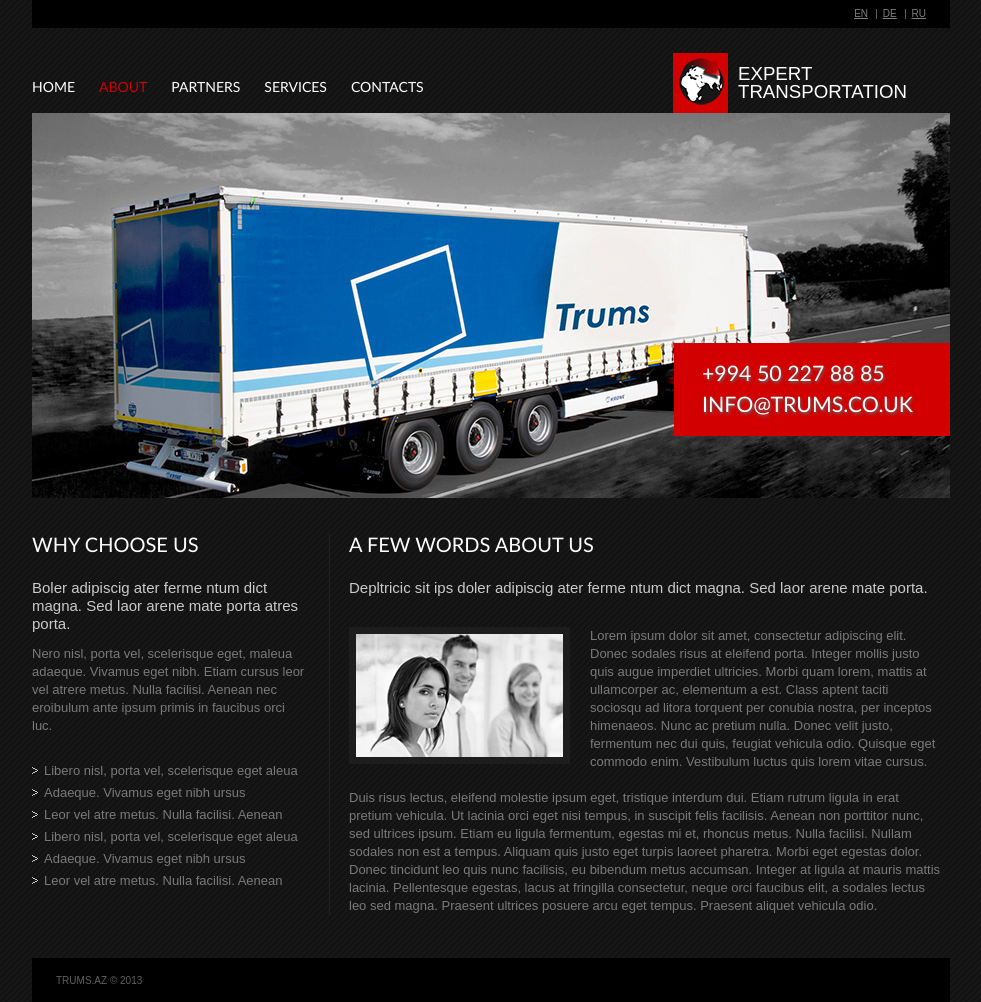
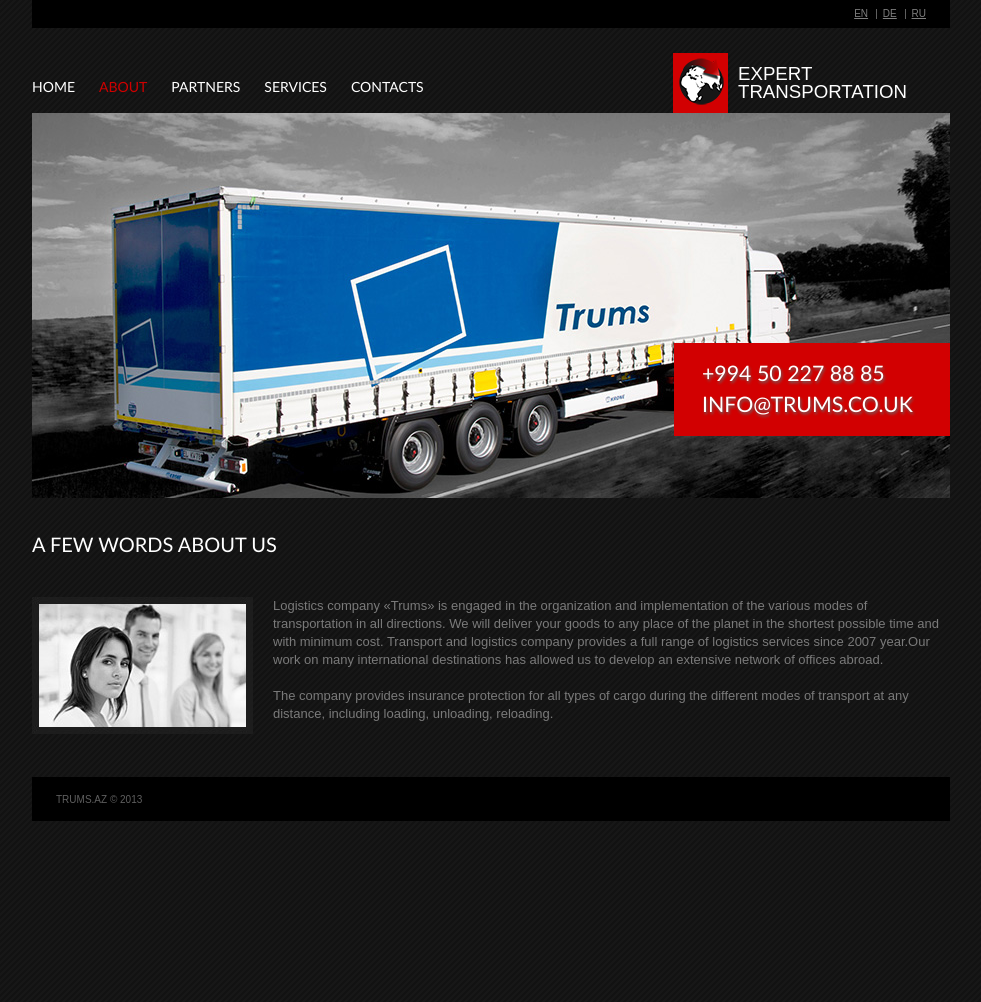
Before and after one commit to trumsaz/trumsaz.github.io, a Jekyll site: the page built from about.html, in a window 1280 px wide. Shown: the whole page, without its empty margins (149-1130 px from the left). Built offline with Jekyll 4.4.1, drawn with Linux system fonts in a browser that asks for light colours; Markdown is read by kramdown in place of the engine named in the settings; after the commit the page ends 900 px from its top, so only the background shows below that.

Commit message:
about page

```diff
--- a/about.html
+++ b/about.html
@@ -5,29 +5,9 @@
 language: en
 ---
 
-<div class="container line">
-	<div class="col-1 col-pad">
-		<h3>Why Choose Us</h3>
-		<h6>Вoler adipiscig  ater ferme ntum dict magna. Sed laor arene mate porta atres porta.</h6>
-		Nero nisl, porta vel, scelerisque eget, maleua adaeque. Vivamus eget nibh. Etiam cursus leor vel atrere metus. Nulla facilisi. Aenean nec eroibulum ante ipsum primis in faucibus orci luc.<br />
-		<div class="container margin2">
-			<ul class="col-1 col-pad2">
-				<li>Libero nisl, porta vel, scelerisque eget aleua</li>
-				<li>Adaeque. Vivamus eget nibh ursus</li>
-				<li>Leor vel atre metus. Nulla facilisi. Aenean</li>
-			</ul>
-			<ul class="col-2">
-				<li>Libero nisl, porta vel, scelerisque eget aleua </li>
-				<li>Adaeque. Vivamus eget nibh ursus</li>
-				<li>Leor vel atre metus. Nulla facilisi. Aenean</li>
-			</ul>
-		</div>
-	</div>
-	<div class="col-2">
-			<h3>A Few Words About Us</h3>
-			<h6>Depltricic sit ips doler adipiscig  ater ferme ntum dict magna. Sed laor arene mate porta.</h6>
-			<p><img alt="" src="/assets/images/page2-img1.jpg" class="imgindent" />
-				Lorem ipsum dolor sit amet, consectetur adipiscing elit. Donec sodales risus at eleifend porta. Integer mollis justo quis augue imperdiet ultricies. Morbi quam lorem, mattis at ullamcorper ac, elementum a est. Class aptent taciti sociosqu ad litora torquent per conubia nostra, per inceptos himenaeos. Nunc ac pretium nulla. Donec velit justo, fermentum nec dui quis, feugiat vehicula odio. Quisque eget commodo enim. Vestibulum luctus quis lorem vitae cursus.</p>
-			<p>Duis risus lectus, eleifend molestie ipsum eget, tristique interdum dui. Etiam rutrum ligula in erat pretium vehicula. Ut lacinia orci eget nisi tempus, in suscipit felis facilisis. Aenean non porttitor nunc, sed ultrices ipsum. Etiam eu ligula fermentum, egestas mi et, rhoncus metus. Nulla facilisi. Nullam sodales non est a tempus. Aliquam quis justo eget turpis laoreet pharetra. Morbi eget egestas dolor. Donec tincidunt leo quis nunc facilisis, eu bibendum metus accumsan. Integer at ligula at mauris mattis lacinia. Pellentesque egestas, lacus at fringilla consectetur, neque orci faucibus elit, a sodales lectus leo sed magna. Praesent ultrices posuere arcu eget tempus. Praesent aliquet vehicula odio.</p>
-	</div>
+<div class="container">
+	<h3>A Few Words About Us</h3>
+	<p><img alt="" src="/assets/images/page2-img1.jpg" class="imgindent" />
+		Logistics company «Trums» is engaged in the organization and implementation of the various modes of transportation in all directions. We will deliver your goods to any place of the planet in the shortest possible time and with minimum cost. Transport and logistics company provides a full range of logistics services since 2007 year.Our work on many international destinations has allowed us to develop an extensive network of offices abroad.</p>
+	<p>The company provides insurance protection for all types of cargo during the different modes of transport at any distance, including loading, unloading, reloading.</p>
 </div>
```
Also changed, not shown: de/about.html (+5 -25 lines), ru/about.html (+5 -25 lines).
